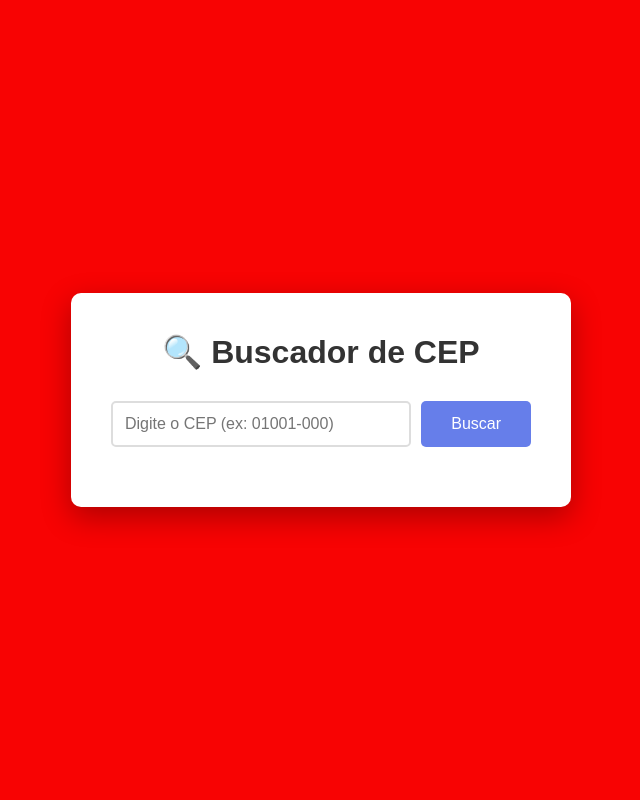
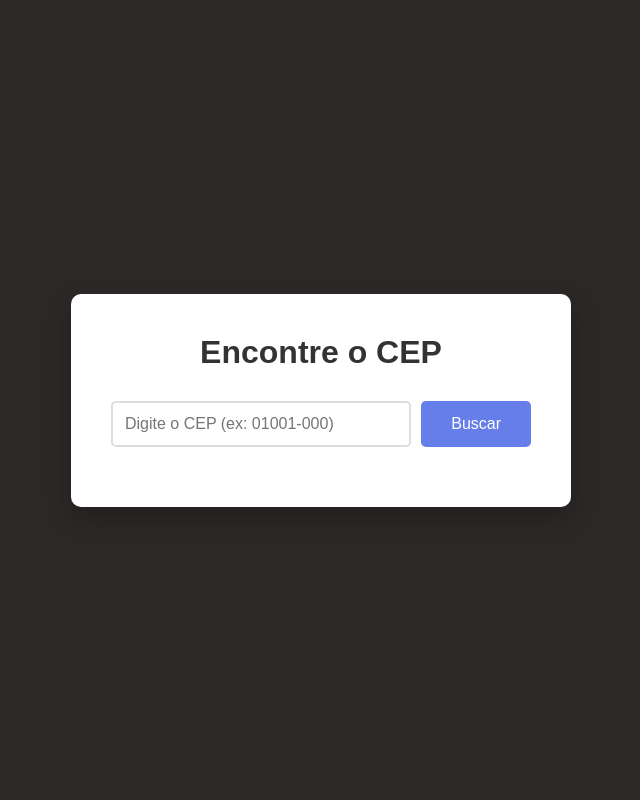
Before and after one commit to edsilva787878/base, a Flask app: page / in a window 1280 px wide. Shown: the whole page, without its empty margins (319-959 px from the left). Run offline with Flask 3, Linux system fonts and the light colour scheme.

Commit message:
alterção da cor do background

```diff
--- a/templates/index.html
+++ b/templates/index.html
@@ -12,7 +12,7 @@
         }
         body {
             font-family: Arial, sans-serif;
-            background: #f80303;
+            background: #2e2929;
             min-height: 100vh;
             display: flex;
             justify-content: center;
@@ -94,7 +94,7 @@
 </head>
 <body>
     <div class="container">
-        <h1>🔍 Buscador de CEP</h1>
+        <h1> Encontre o CEP</h1>
         <div class="input-group">
             <input type="text" id="cep" placeholder="Digite o CEP (ex: 01001-000)" maxlength="9">
             <button id="buscarBtn">Buscar</button>
```
